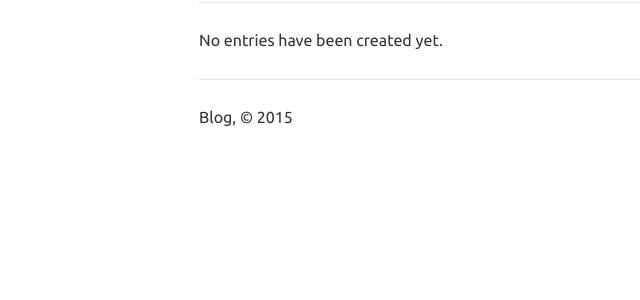
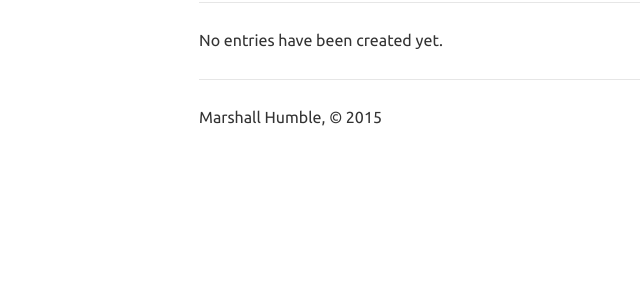
Before and after one commit to marshallhumble/Python_Web, a Flask app: page / in a window 1280 px wide. Shown: the part 197-497 px from the top of the page, without its empty margins (41-681 px from the left). Run offline with Flask 2, Linux system fonts and the light colour scheme; the visitor is signed in with stand-in values (Sample User, id 1); data that the repository does not hold is empty; some libraries are stand-ins or nearby versions.

Commit message:
Added items to .gitignore, base.html

```diff
--- a/templates/base.html
+++ b/templates/base.html
@@ -64,7 +64,7 @@
 
       <footer>
         <hr />
-        <p>Blog, &copy; 2015</p>
+        <p>Marshall Humble, &copy; 2015</p>
       </footer>
     </div>
   </body>
```
Also changed, not shown: 1 other file.
